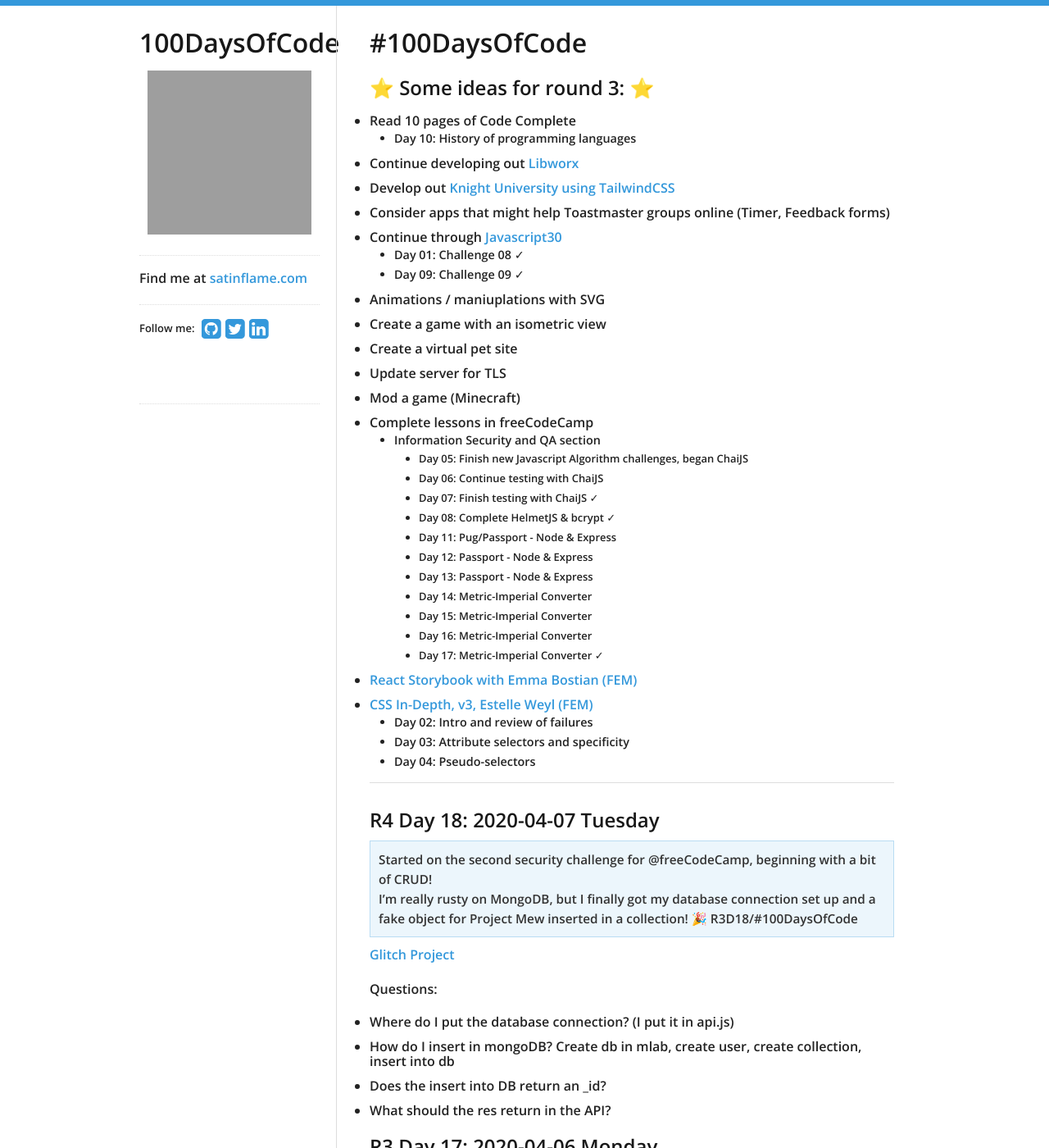
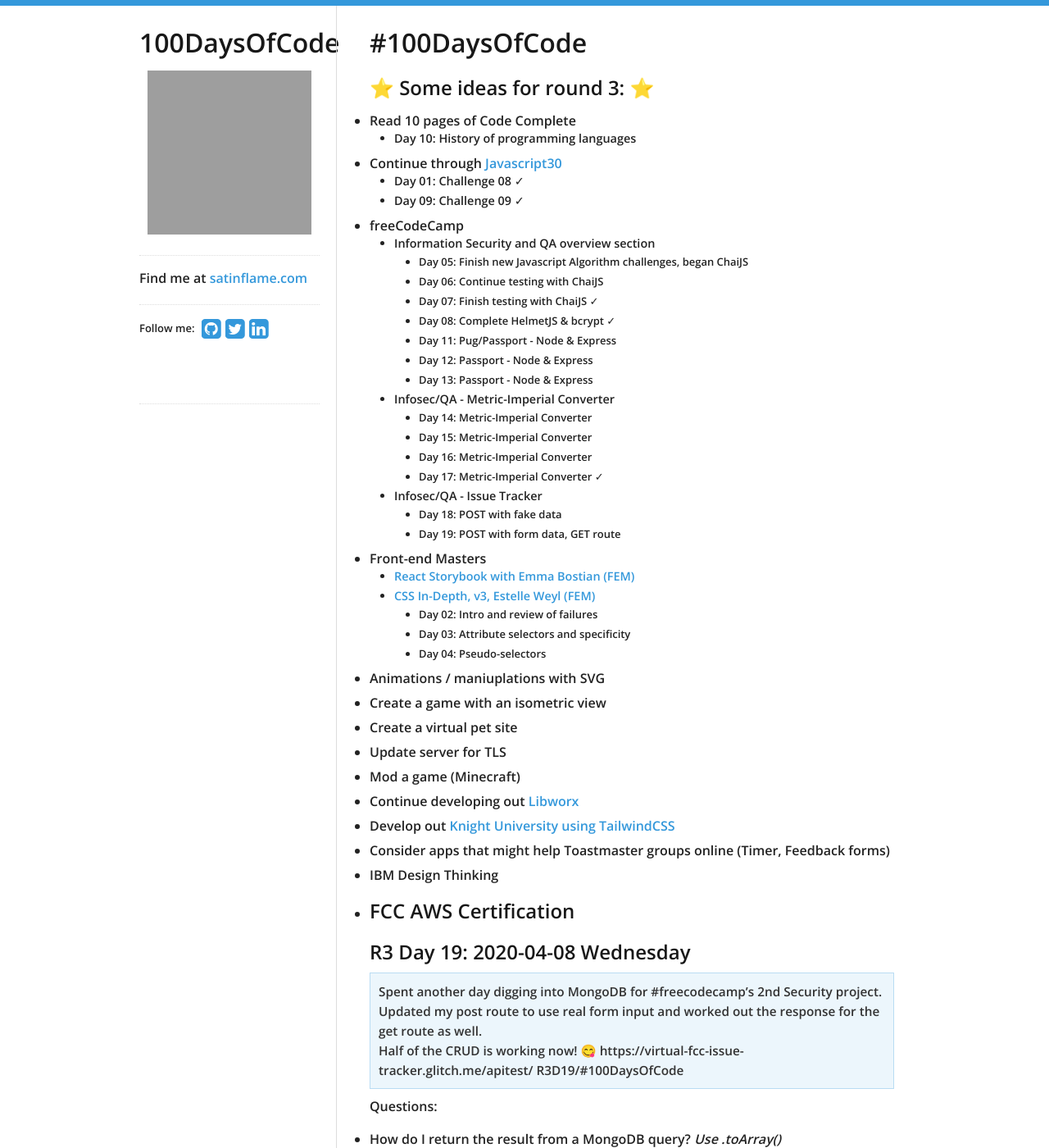
Before and after one commit to virtual/100daysofcode, a Jekyll site: the page built from index.md, in a window 1280 px wide and 1400 px high. Shown: the whole window at 82% size. Built offline with Jekyll 4.4.1, drawn with Linux system fonts in a browser that asks for light colours; nearby versions of some CDN libraries; our own code applies the rules of GitHub Pages for plain Markdown files; some of the changed text lies outside the part shown; grey boxes are pictures that could not be loaded.

Commit message:
R3D19 post form fields to insert new issue

```diff
--- a/index.md
+++ b/index.md
@@ -5,19 +5,11 @@
 
 - Read 10 pages of Code Complete
   - Day 10: History of programming languages
-- Continue developing out [Libworx](https://github.com/virtual/libworx)
-- Develop out [Knight University using TailwindCSS](https://virtual.github.io/knightu/)
-- Consider apps that might help Toastmaster groups online (Timer, Feedback forms)
 - Continue through [Javascript30](https://javascript30.com/)
   - Day 01: Challenge 08 ✓
   - Day 09: Challenge 09 ✓
-- Animations / maniuplations with SVG
-- Create a game with an isometric view
-- Create a virtual pet site
-- Update server for TLS
-- Mod a game (Minecraft)
-- Complete lessons in freeCodeCamp
-  - Information Security and QA section
+- freeCodeCamp
+  - Information Security and QA overview section
     - Day 05: Finish new Javascript Algorithm challenges, began ChaiJS
     - Day 06: Continue testing with ChaiJS
     - Day 07: Finish testing with ChaiJS ✓
@@ -25,19 +17,44 @@
     - Day 11: Pug/Passport - Node & Express
     - Day 12: Passport - Node & Express
     - Day 13: Passport - Node & Express
+  - Infosec/QA - Metric-Imperial Converter
     - Day 14: Metric-Imperial Converter
     - Day 15: Metric-Imperial Converter
     - Day 16: Metric-Imperial Converter
     - Day 17: Metric-Imperial Converter ✓
-- [React Storybook with Emma Bostian (FEM)](https://livestream.com/accounts/4894689/events/9027490/videos/202820134)
-- [CSS In-Depth, v3, Estelle Weyl (FEM)](https://frontendmasters.com/workshops/css-in-depth-v3/)
-  - Day 02: Intro and review of failures
-  - Day 03: Attribute selectors and specificity
-  - Day 04: Pseudo-selectors
-
+  - Infosec/QA - Issue Tracker
+    - Day 18: POST with fake data
+    - Day 19: POST with form data, GET route
+- Front-end Masters
+  - [React Storybook with Emma Bostian (FEM)](https://livestream.com/accounts/4894689/events/9027490/videos/202820134)
+  - [CSS In-Depth, v3, Estelle Weyl (FEM)](https://frontendmasters.com/workshops/css-in-depth-v3/)
+    - Day 02: Intro and review of failures
+    - Day 03: Attribute selectors and specificity
+    - Day 04: Pseudo-selectors
+- Animations / maniuplations with SVG
+- Create a game with an isometric view
+- Create a virtual pet site
+- Update server for TLS
+- Mod a game (Minecraft)
+- Continue developing out [Libworx](https://github.com/virtual/libworx)
+- Develop out [Knight University using TailwindCSS](https://virtual.github.io/knightu/)
+- Consider apps that might help Toastmaster groups online (Timer, Feedback forms)
+- IBM Design Thinking
+- FCC AWS Certification
 ----------
 
-## R4 Day 18: 2020-04-07 Tuesday
+## R3 Day 19: 2020-04-08 Wednesday
+
+> Spent another day digging into MongoDB for #freecodecamp's 2nd Security project. Updated my post route to use real form input and worked out the response for the get route as well.
+>
+> Half of the CRUD is working now! 😋 https://virtual-fcc-issue-tracker.glitch.me/apitest/ R3D19/#100DaysOfCode
+
+Questions:
+- How do I return the result from a MongoDB query? _Use .toArray()_
+- How do I pass the serialized form fields to the route? _Use req.body_
+- How can I pass the current time into MongoDB? _new Date(Date.now())_ May also be able to setup a defined field in MongoDB that defaults to current time
+
+## R3 Day 18: 2020-04-07 Tuesday
 
 > Started on the second security challenge for @freeCodeCamp, beginning with a bit of CRUD!
 >
```
